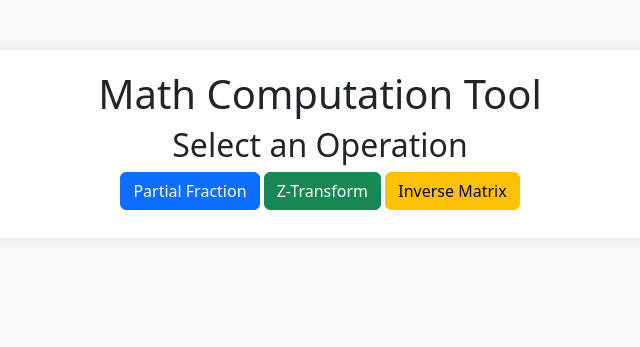
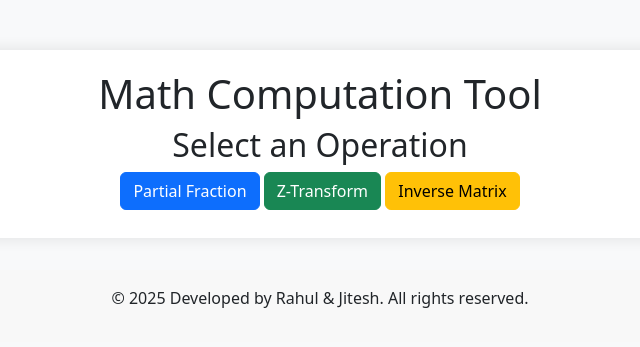
Before and after one commit to 8080jitu/PartialFractionWebApp, a Flask app: page / in a window 1280 px wide. Shown: the top 347 px of the page, without its empty margins (320-960 px from the left). Run offline with Flask 3, Linux system fonts and the light colour scheme.

Commit message:
Update: added copyright notice

```diff
--- a/templates/index.html
+++ b/templates/index.html
@@ -263,5 +263,9 @@
     }
   </script>
   <script src="https://cdn.jsdelivr.net/npm/bootstrap@5.3.0/dist/js/bootstrap.bundle.min.js"></script>
+ <!-- Footer -->
+    <footer style="text-align: center; margin-top: 2rem; padding: 1rem; background-color: #f8f8f8;">
+        <p>&copy; 2025 Developed by Rahul & Jitesh. All rights reserved.</p>
+    </footer>
 </body>
 </html>
```
